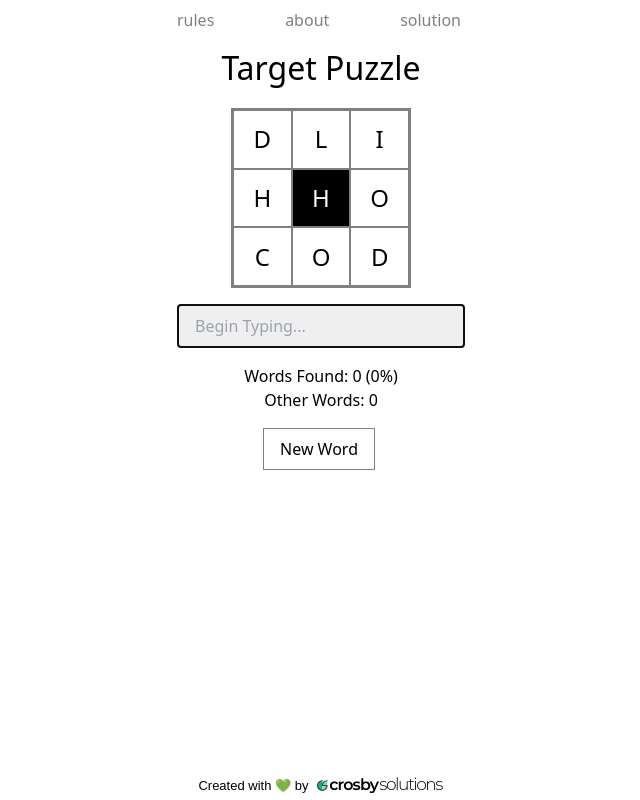
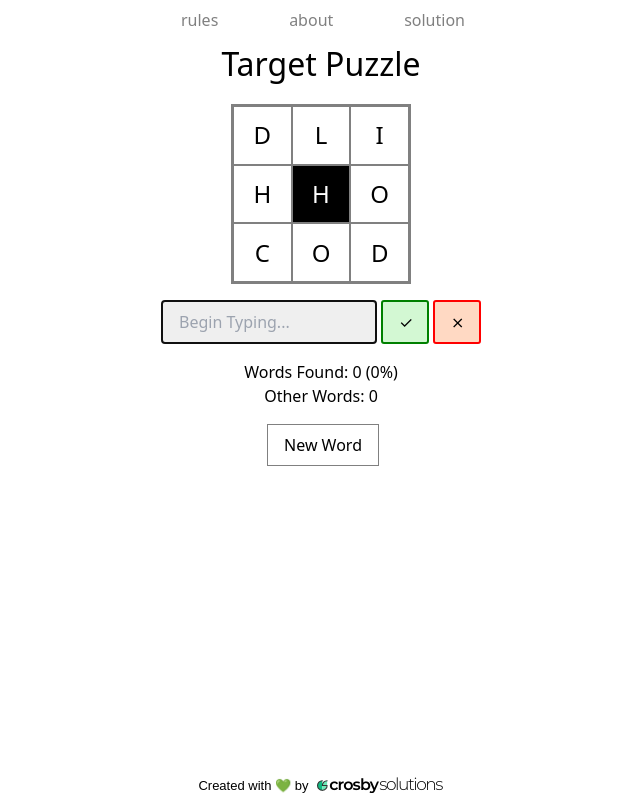
Before and after one commit to JCrosby0/target, a Nuxt app: page / in a window 1280 px wide. Shown: the whole page, without its empty margins (319-959 px from the left). Built offline with nearby package versions, Linux system fonts and the light colour scheme.

Commit message:
basic touch input, highlight index bug

```diff
--- a/components/NuxtLogo.vue
+++ /dev/null
@@ -1,11 +0,0 @@
-<template>
-  <svg class="nuxt-logo" viewBox="0 0 45 30" fill="none" xmlns="http://www.w3.org/2000/svg">
-    <path d="M24.7203 29.704H41.1008C41.6211 29.7041 42.1322 29.5669 42.5828 29.3061C43.0334 29.0454 43.4075 28.6704 43.6675 28.2188C43.9275 27.7672 44.0643 27.2549 44.0641 26.7335C44.0639 26.2121 43.9266 25.6999 43.6662 25.2485L32.6655 6.15312C32.4055 5.70162 32.0315 5.32667 31.581 5.06598C31.1305 4.8053 30.6195 4.66805 30.0994 4.66805C29.5792 4.66805 29.0682 4.8053 28.6177 5.06598C28.1672 5.32667 27.7932 5.70162 27.5332 6.15312L24.7203 11.039L19.2208 1.48485C18.9606 1.03338 18.5864 0.658493 18.1358 0.397853C17.6852 0.137213 17.1741 0 16.6538 0C16.1336 0 15.6225 0.137213 15.1719 0.397853C14.7213 0.658493 14.3471 1.03338 14.0868 1.48485L0.397874 25.2485C0.137452 25.6999 0.000226653 26.2121 2.8053e-07 26.7335C-0.000226092 27.2549 0.136554 27.7672 0.396584 28.2188C0.656614 28.6704 1.03072 29.0454 1.48129 29.3061C1.93185 29.5669 2.44298 29.7041 2.96326 29.704H13.2456C17.3195 29.704 20.3239 27.9106 22.3912 24.4118L27.4102 15.7008L30.0986 11.039L38.1667 25.0422H27.4102L24.7203 29.704ZM13.0779 25.0374L5.9022 25.0358L16.6586 6.36589L22.0257 15.7008L18.4322 21.9401C17.0593 24.2103 15.4996 25.0374 13.0779 25.0374Z" fill="#00DC82" />
-  </svg>
-</template>
-
-<style>
-.nuxt-logo {
-  height: 180px;
-}
-</style>
--- a/pages/index.vue
+++ b/pages/index.vue
@@ -21,6 +21,7 @@
           v-for="(letter, index) in randomWordShuffled"
           :key="'letter' + index"
           :class="{ 'letter-box': true, used: guessUsesLetter[index] }"
+          @click="clickLetter(letter, index)"
         >
           <div class="letter">{{ letter }}</div>
         </div>
@@ -38,6 +39,10 @@
           @submit="checkInput"
           @keyup.enter="checkInput"
         />
+        <button class="button tick" @click="checkInput">&#10003;</button>
+        <!--tick-->
+        <button class="button cross" @click="resetInput">&#10799;</button>
+        <!--cross-->
       </div>
       <!-- solution space -->
       <div class="solutions">
@@ -175,6 +180,20 @@ export default Vue.extend({
     this.newWord();
   },
   methods: {
+    clickLetter(letter: string, index: number) {
+      // if the letter square is active
+      if (this.guessUsesLetter[index]) {
+        // if it is the last letter in the guess, remove it
+        const length = this.guess.length;
+        if (length > 1 && this.guess.slice(length - 1) === letter) {
+          this.guess = this.guess.slice(0, length - 1);
+        }
+        // else do nothing
+        return;
+      }
+      // add clicked letter to the guess
+      this.guess = this.guess + letter;
+    },
     /**
      * is being handled by computed.
      * left here for reference to hook into 9 letter success event?
@@ -456,10 +475,18 @@ h1 {
 button {
   border: 1px grey solid;
   padding: 0.5rem 1rem;
-  margin-bottom: 0.25rem;
-  margin-right: 0.25rem;
+  /* margin-bottom: 0.25rem; */
+  margin-left: 0.25rem;
+}
+.input {
+  display: flex;
+  flex-direction: row;
+  flex-wrap: none;
+  align-items: center;
+  justify-content: space-between;
 }
 #theInput {
+  flex: 1 1 initial;
   border: 2px grey solid;
   padding: 0.5rem 1rem;
   margin: auto;
@@ -474,7 +501,22 @@ button {
   flex-direction: row;
   flex-wrap: wrap;
 }
-
+.button {
+  flex: 0 0 intiial;
+  height: 100%;
+  width: 3rem;
+  font-size: normal;
+  border: 2px grey solid;
+  border-radius: 3px;
+}
+.tick {
+  background: #d3f8d3;
+  border-color: green;
+}
+.cross {
+  background: #ffd9c3;
+  border-color: red;
+}
 @keyframes shake {
   33% {
     transform: translateX(0.5rem);
```
